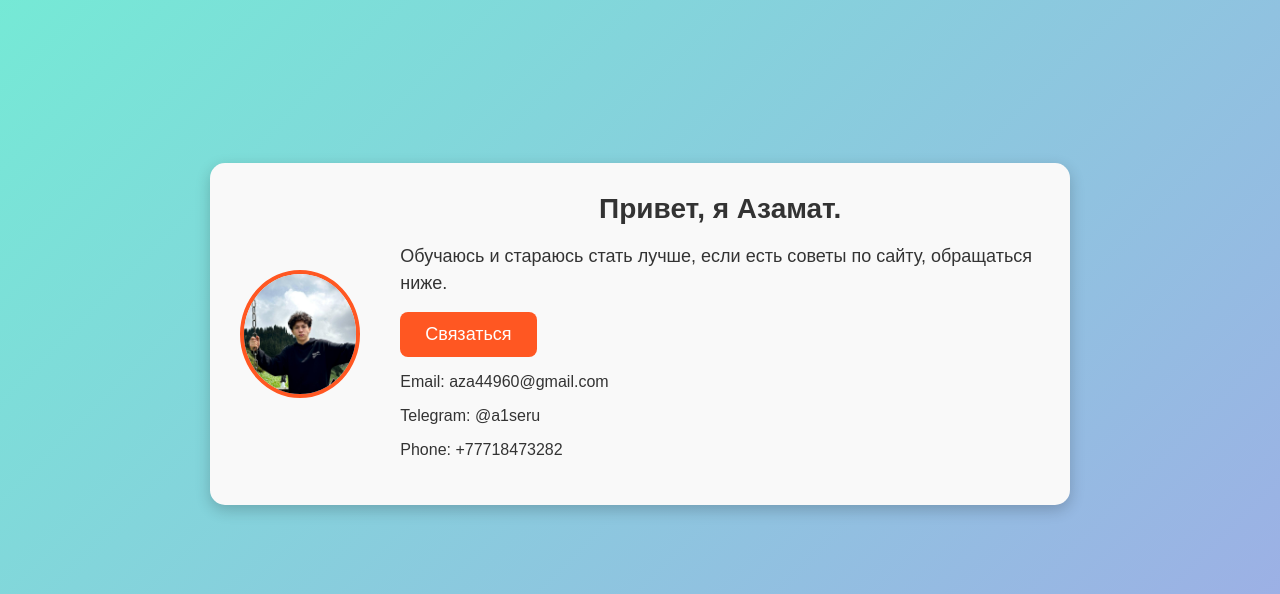
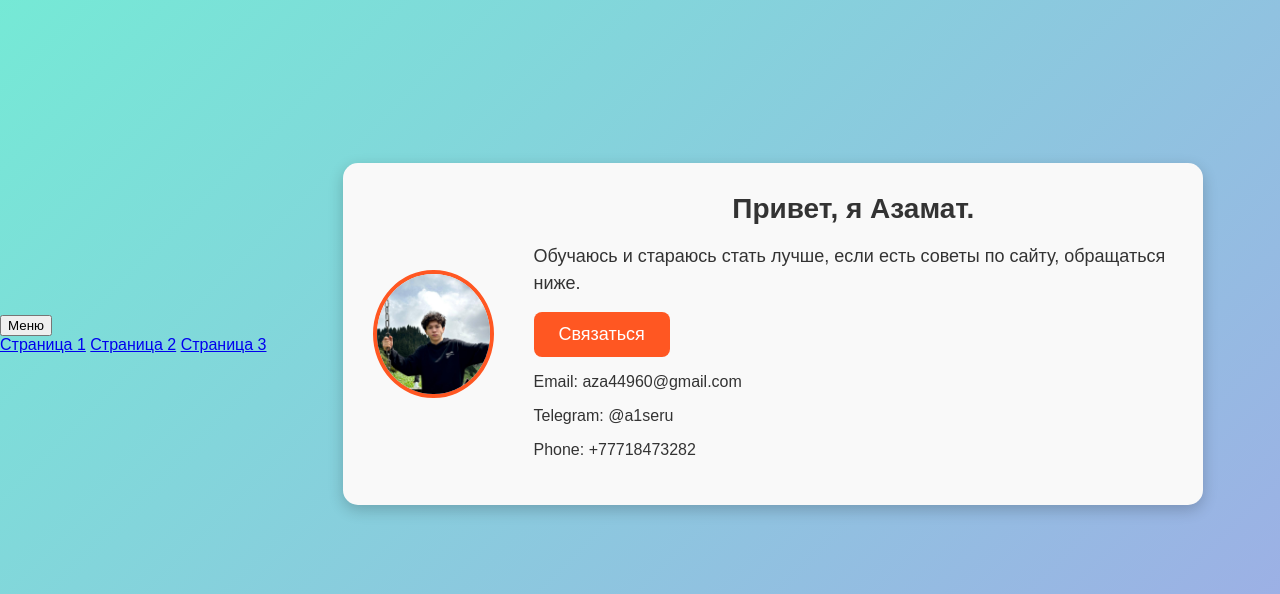
Before and after one commit to a1seru/site_study, a Flask app: template templates/dashboard.html in a window 1280 px wide. Shown: the part 66-660 px from the top of the page. Run offline with Flask 3, Linux system fonts and the light colour scheme; the template is opened without the code that fills it, so the values that code supplies are empty.

Commit message:
dashboard.html

```diff
--- a/templates/dashboard.html
+++ b/templates/dashboard.html
@@ -12,6 +12,14 @@
         <h1 class="welcome">Добро пожаловать, {{ username }}!</h1>
         <a href="/logout" class="logout-button">Выйти</a>
     </header>
+    <div class="dropdown">
+    <button class="dropbtn">Меню</button>
+    <div class="dropdown-content">
+        <a href="page1.html">Страница 1</a>
+        <a href="page2.html">Страница 2</a>
+        <a href="page3.html">Страница 3</a>
+    </div>
+</div>
 
     <div class="bio-container">
         <img src="/static/avatar.jpg" alt="Твое фото" class="bio-avatar">
```
